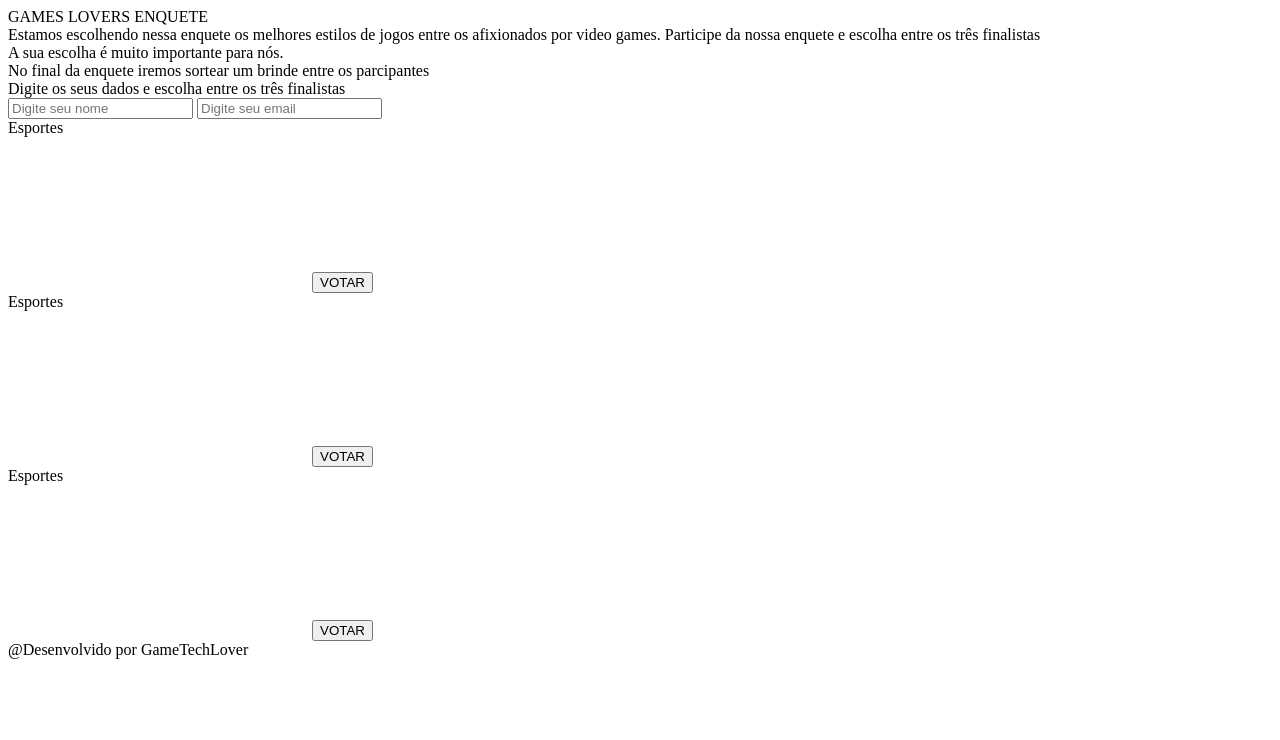
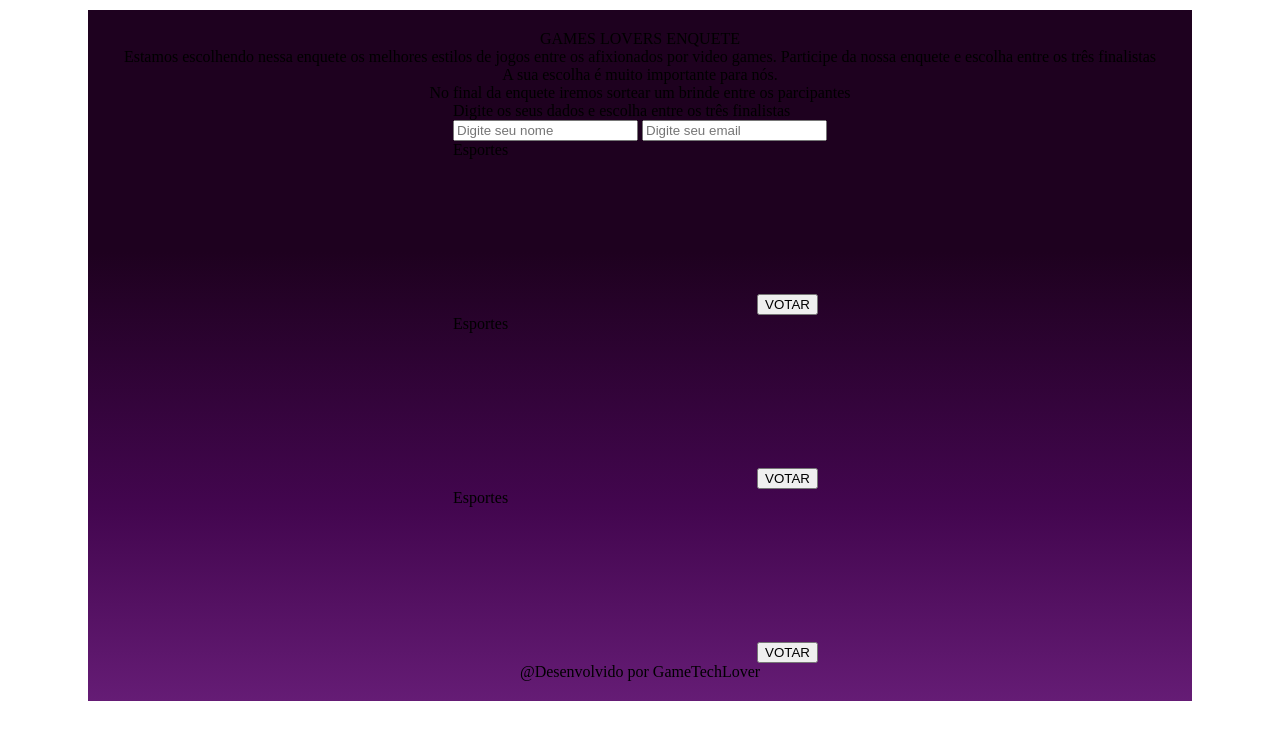
Before and after one commit to p4ul0pdm/projeto-cap-2, a plain HTML site: page index.html in a window 1280 px wide. Drawn offline with Linux system fonts and the light colour scheme.

Commit message:
closes #2 - Formatação do container

```diff
--- a/style.css
+++ b/style.css
@@ -0,0 +1,9 @@
+.container{
+    background: linear-gradient(180deg,rgba(30, 1, 31, 1) 35%, rgba(67, 6, 79, 1) 72%, rgba(101, 28, 117, 1) 100%);
+    display: flex;
+    flex-direction: column;
+    align-items: center;
+    overflow: hidden;
+    margin: 10PX 80px;
+    padding: 20px;
+}
```
Also changed, not shown: index.html (+1 -3 lines).
